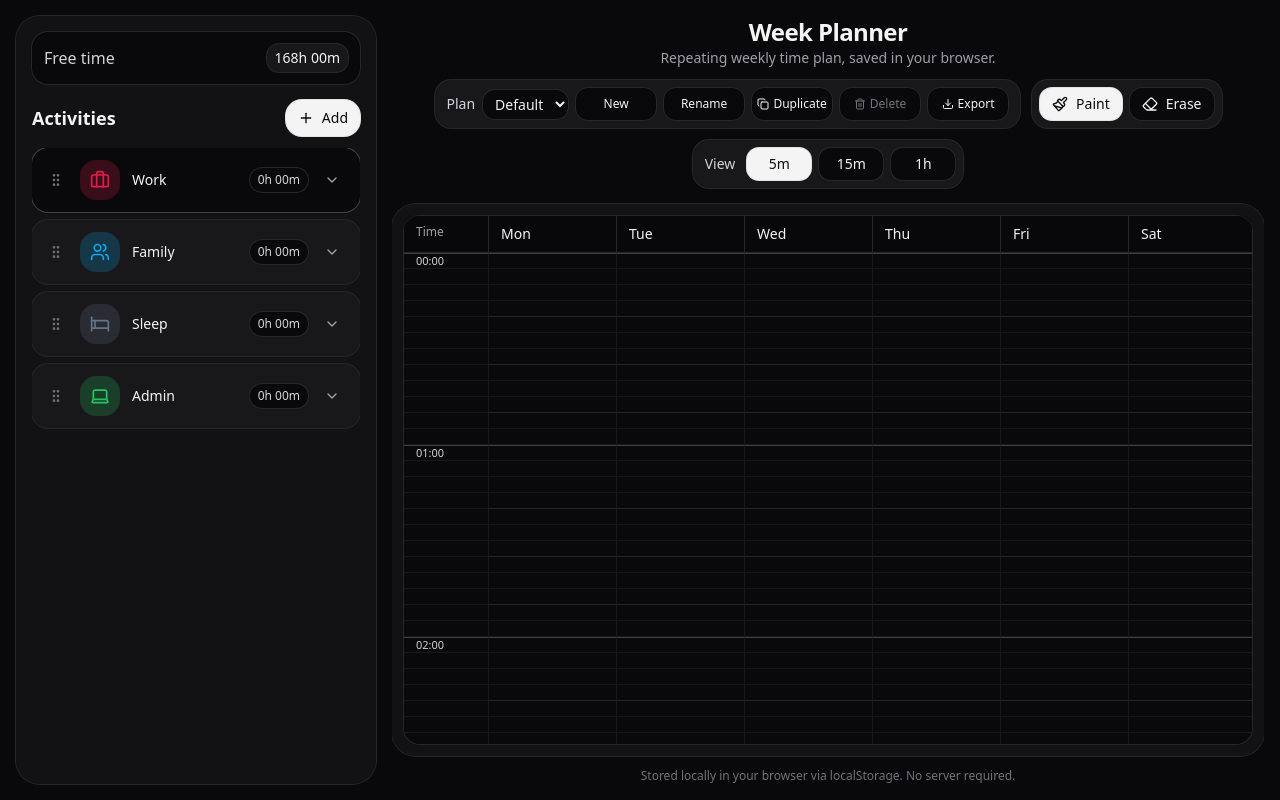
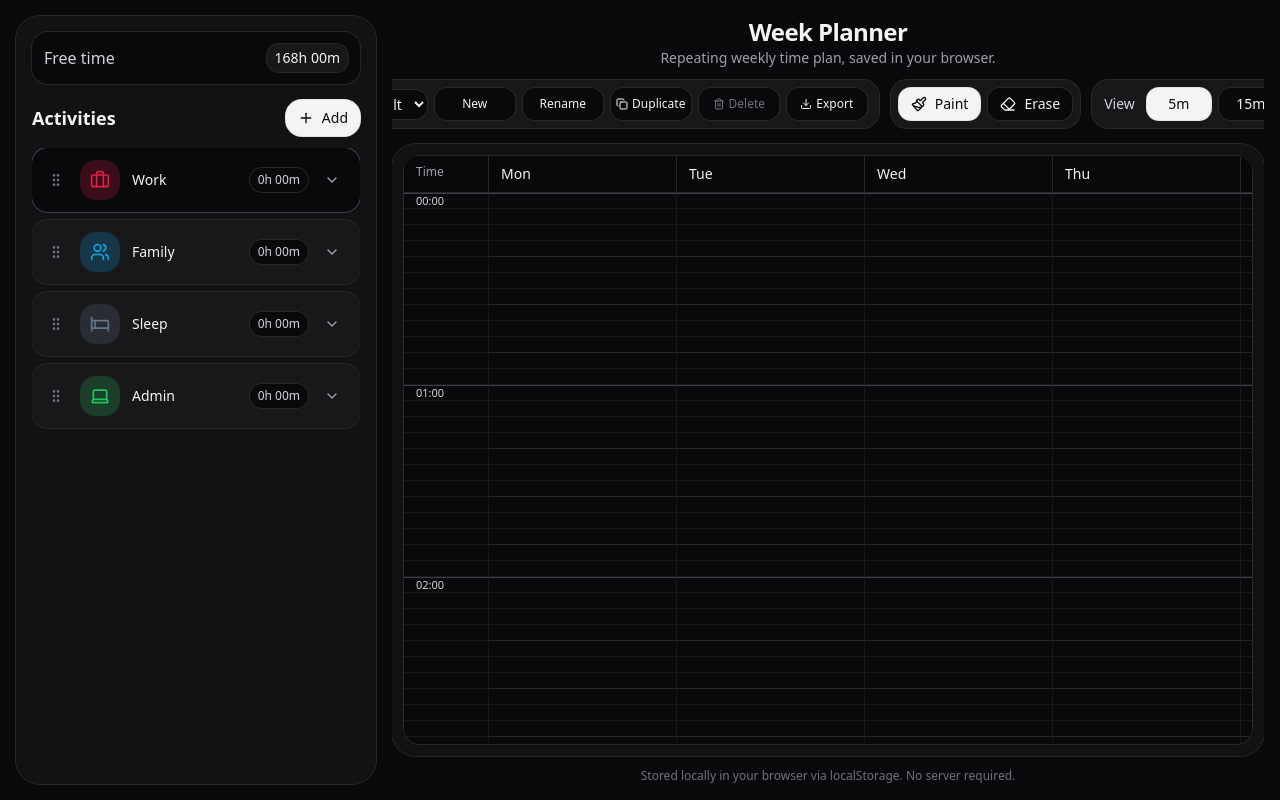
Before and after one commit to pat15312/week-planner, a React (Vite) app: page / in a window 1280 px wide. Built offline with nearby package versions, Linux system fonts and the light colour scheme.

Commit message:
Updated App.tsx

```diff
--- a/src/App.tsx
+++ b/src/App.tsx
@@ -1094,7 +1094,7 @@ export default function App() {
               <div className="text-sm text-zinc-400">Repeating weekly time plan, saved in your browser.</div>
             </div>
 
-            <div className="mt-3 flex w-[980px] flex-wrap items-center justify-center gap-3">
+            <div className="mt-3 flex w-[1400px] items-center justify-center gap-3">
               <div className="flex items-center gap-2 rounded-2xl bg-zinc-900 px-3 py-2 text-sm ring-1 ring-zinc-800">
                 <span className="text-zinc-300">Plan</span>
                 <select
@@ -1201,7 +1201,7 @@ export default function App() {
 
           <main className="min-h-0 flex-1 overflow-hidden rounded-3xl bg-zinc-900/60 p-3 ring-1 ring-zinc-800">
             <div className="h-full overflow-auto rounded-2xl bg-zinc-950 ring-1 ring-zinc-800">
-              <div className="min-w-[980px]">
+              <div className="min-w-[1400px]">
                 <div className="sticky top-0 z-10 grid grid-cols-[84px_repeat(7,1fr)] bg-zinc-950/95 backdrop-blur">
                   <div className="border-b border-zinc-800 px-3 py-2 text-xs text-zinc-400">Time</div>
                   {DAYS.map((d) => (
```
